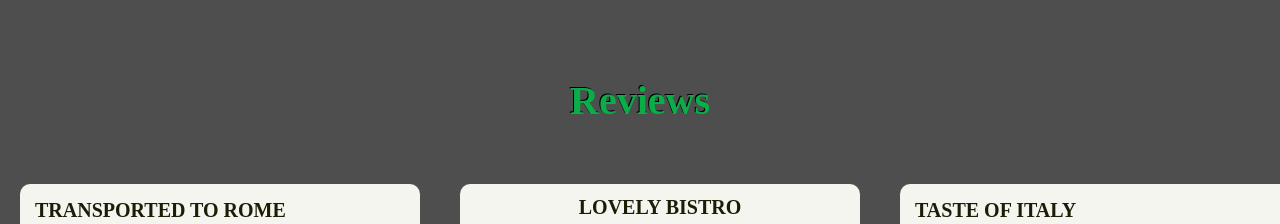
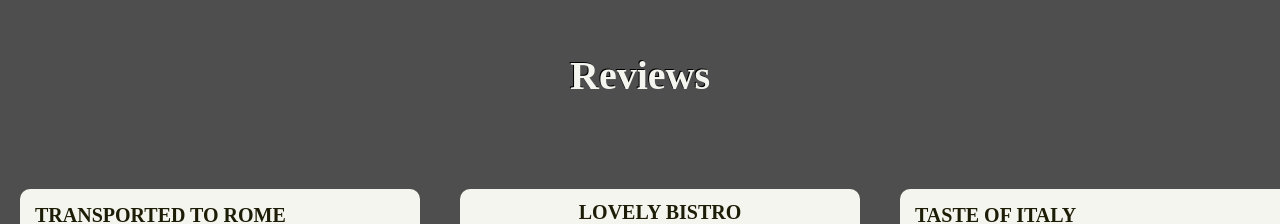
Before and after one commit to mehtapparkinson/CFG-Restaurant, a React (Create React App) app in the folder restaurant/: page / in a window 1280 px wide. Shown: the part 2425-2649 px from the top of the page. Built offline with nearby package versions, Linux system fonts and the light colour scheme.

Commit message:
Update menuReviews.jsx

```diff
--- a/restaurant/src/Reviews/menuReviews.jsx
+++ b/restaurant/src/Reviews/menuReviews.jsx
@@ -4,7 +4,7 @@ import "./menuReviews.css";
 function Reviews() {
   return (
     <div className="review-container">
-      <h2 className="title">Reviews</h2>
+      <h2 className="rev-title">Reviews</h2>
       <div className="review-boxes">
         <div className="box1">
           <p className="text_a1">TRANSPORTED TO ROME</p>
```
